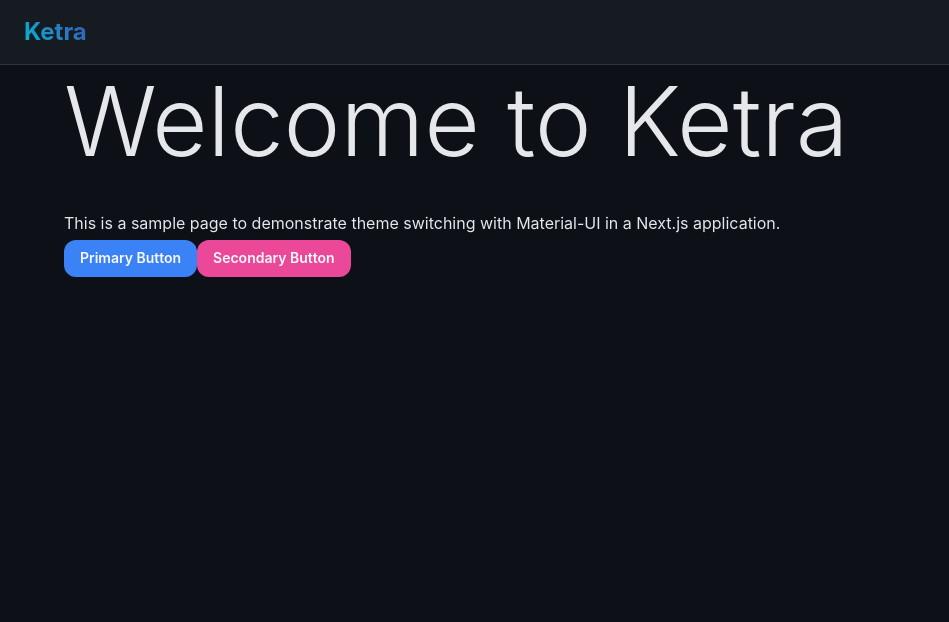
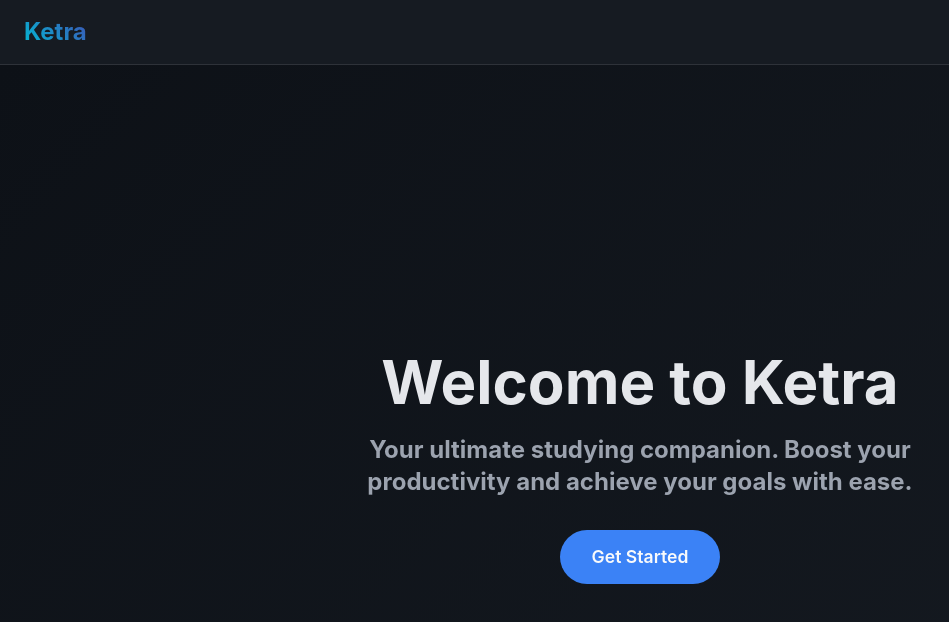
Before and after one commit to mohdragon010/ketra, a Next.js app: page / in a window 1280 px wide. Shown: the top 622 px of the page, without its empty margins (0-949 px from the left). Built offline with nearby package versions, Linux system fonts and the light colour scheme.

Commit message:
created hero

```diff
--- /dev/null
+++ b/app/components/Hero.jsx
@@ -0,0 +1,72 @@
+"use client";
+import { Box, Typography, Button } from '@mui/material';
+import { useTheme } from '@mui/material/styles';
+import { motion } from 'framer-motion';
+
+export default function Hero() {
+  const theme = useTheme();
+
+  return (
+    <Box
+      component={motion.div}
+      initial={{ opacity: 0, y: 50 }}
+      animate={{ opacity: 1, y: 0 }}
+      transition={{ duration: 0.8 }}
+      sx={{
+        display: 'flex',
+        flexDirection: 'column',
+        alignItems: 'center',
+        justifyContent: 'center',
+        minHeight: '100vh',
+        textAlign: 'center',
+        padding: theme.spacing(4),
+        background: theme.palette.mode === 'light'
+          ? 'linear-gradient(135deg, #f5f7fa 0%, #c3cfe2 100%)'
+          : 'linear-gradient(135deg, #0d1117 0%, #161b22 100%)',
+      }}
+    >
+      <Typography
+        variant="h2"
+        component={motion.h1}
+        initial={{ scale: 0.8 }}
+        animate={{ scale: 1 }}
+        transition={{ duration: 0.6, delay: 0.2 }}
+        sx={{
+          fontWeight: 'bold',
+          color: theme.palette.text.primary,
+          mb: 2,
+        }}
+      >
+        Welcome to Ketra
+      </Typography>
+      <Typography
+        variant="h5"
+        component={motion.p}
+        initial={{ opacity: 0 }}
+        animate={{ opacity: 1 }}
+        transition={{ duration: 0.6, delay: 0.4 }}
+        sx={{
+          color: theme.palette.text.secondary,
+          mb: 4,
+          maxWidth: '600px',
+        }}
+      >
+        Your ultimate studying companion. Boost your productivity and achieve your goals with ease.
+      </Typography>
+      <Button
+        variant="contained"
+        color="primary"
+        component={motion.button}
+        whileHover={{ scale: 1.05 }}
+        whileTap={{ scale: 0.95 }}
+        sx={{
+          padding: theme.spacing(1.5, 4),
+          fontSize: '1.1rem',
+          borderRadius: theme.shape.borderRadius,
+        }}
+      >
+        Get Started
+      </Button>
+    </Box>
+  );
+}
--- a/app/components/Navbar.jsx
+++ b/app/components/Navbar.jsx
@@ -46,7 +46,7 @@ export default function Navbar() {
                     </Typography>
                 <Toolbar>
                     <IconButton onClick={toggleColorMode}>
-                        {theme.palette.mode === 'light' ? <LightModeIcon /> : <DarkModeIcon />}
+                        {theme.palette.mode === 'light' ? <DarkModeIcon /> : <LightModeIcon />}
                     </IconButton>
                 </Toolbar>
             </Toolbar>
--- a/app/page.js
+++ b/app/page.js
@@ -1,21 +1,9 @@
-"use client";
-import { Container, Typography, Button } from '@mui/material';
+import Hero from './components/Hero';
 
-export default function Home() {
-  return (
-    <Container>
-      <Typography variant="h1" component="h1" gutterBottom>
-        Welcome to Ketra
-      </Typography>
-      <Typography variant="body1" gutterBottom>
-        This is a sample page to demonstrate theme switching with Material-UI in a Next.js application.
-      </Typography>
-      <Button variant="contained" color="primary">
-        Primary Button
-      </Button>
-      <Button variant="contained" color="secondary">
-        Secondary Button
-      </Button>
-    </Container>
-  );
-}
+export default function Home(){
+  return(
+    <div>
+      <Hero />
+    </div>
+  )
+};
```
